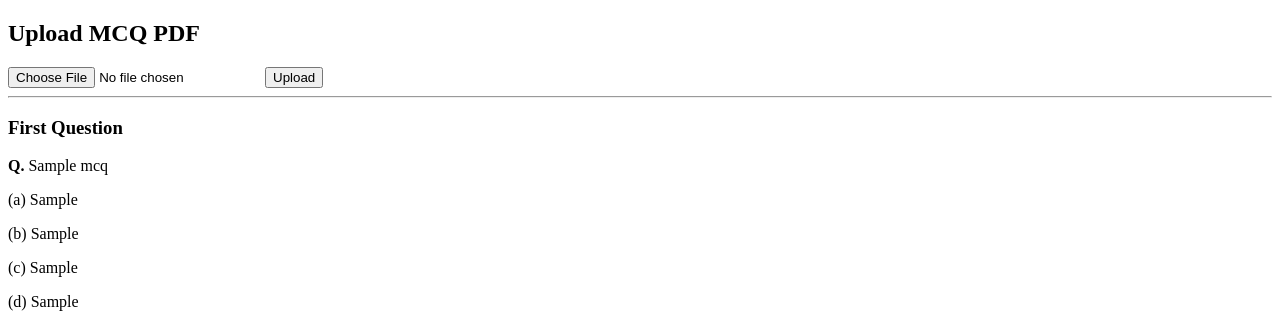
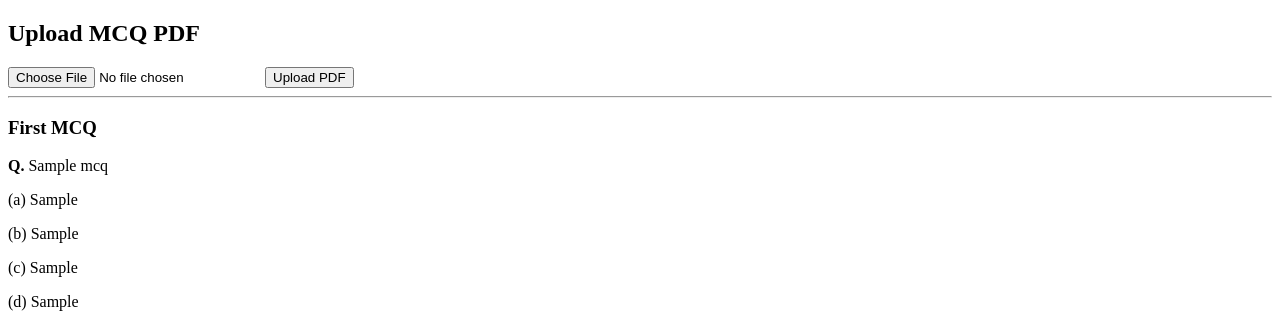
Before and after one commit to sharmarishu3/rishu-mcq-practice-app, a Flask app: template templates/index.html in a window 1280 px wide. Shown: the top 315 px of the page. Run offline with Flask 3, Linux system fonts and the light colour scheme; the template is opened without the code that fills it: most values are stand-ins (such as "Sample title", 1, 10 or a date in 2020).

Commit message:
git commit -m "Phase 2 Step 2: Extract first MCQ from PDF"

```diff
--- a/templates/index.html
+++ b/templates/index.html
@@ -1,7 +1,7 @@
 <!DOCTYPE html>
 <html>
 <head>
-    <title>First MCQ Extractor</title>
+    <title>MCQ PDF Reader</title>
 </head>
 <body>
 
@@ -9,20 +9,20 @@
 
 <form method="POST" enctype="multipart/form-data">
     <input type="file" name="pdf" required>
-    <button type="submit">Upload</button>
+    <button type="submit">Upload PDF</button>
 </form>
 
 <hr>
 
 {% if mcq %}
-    <h3>First Question</h3>
+    <h3>First MCQ</h3>
     <p><b>Q.</b> {{ mcq.question }}</p>
     <p>(a) {{ mcq.a }}</p>
     <p>(b) {{ mcq.b }}</p>
     <p>(c) {{ mcq.c }}</p>
     <p>(d) {{ mcq.d }}</p>
 {% else %}
-    <p>No MCQ found yet.</p>
+    <p>No MCQ extracted yet.</p>
 {% endif %}
 
 </body>
```
